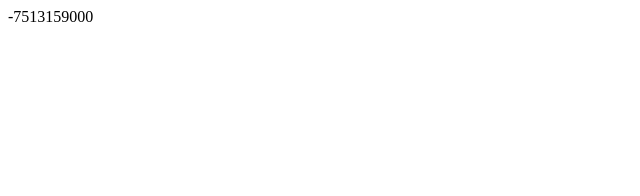
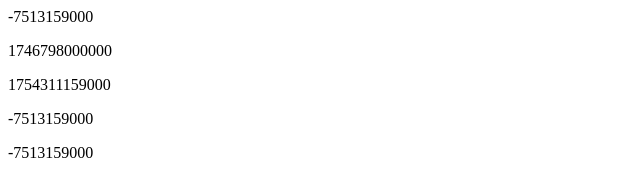
Before and after one commit to CClubtest/CClubtest.github.io, a plain HTML site: page index.html in a window 1280 px wide. Shown: the whole page, without its empty margins (0-640 px from the left). Drawn offline with Linux system fonts and the light colour scheme.

Commit message:
Update index.html

```diff
--- a/index.html
+++ b/index.html
@@ -4,12 +4,23 @@
   </head>
   <body>
     <p id="a"></p>
+    <p id="b"></p>
+    <p id="c"></p>
+    <p id="d"></p>
+    <p id="e"></p>
 
     <script>
       var int = setInterval(function() {
         var then = new Date("05.09.2025 13:40").getTime();
         var now = new Date().getTime();
+        var distanza = then - now
+        var secondi = Math.floor(distanza, 1000)
+        var minuti = Math.floor(distanza, 1000)
         document.getElementById("a").textContent =   then - now;
+        document.getElementById("b").textContent =   then;
+        document.getElementById("c").textContent =   now;
+        document.getElementById("d").textContent =   secondi;
+        document.getElementById("e").textContent =   minuti;
       });
     </script>
   </body>
```
